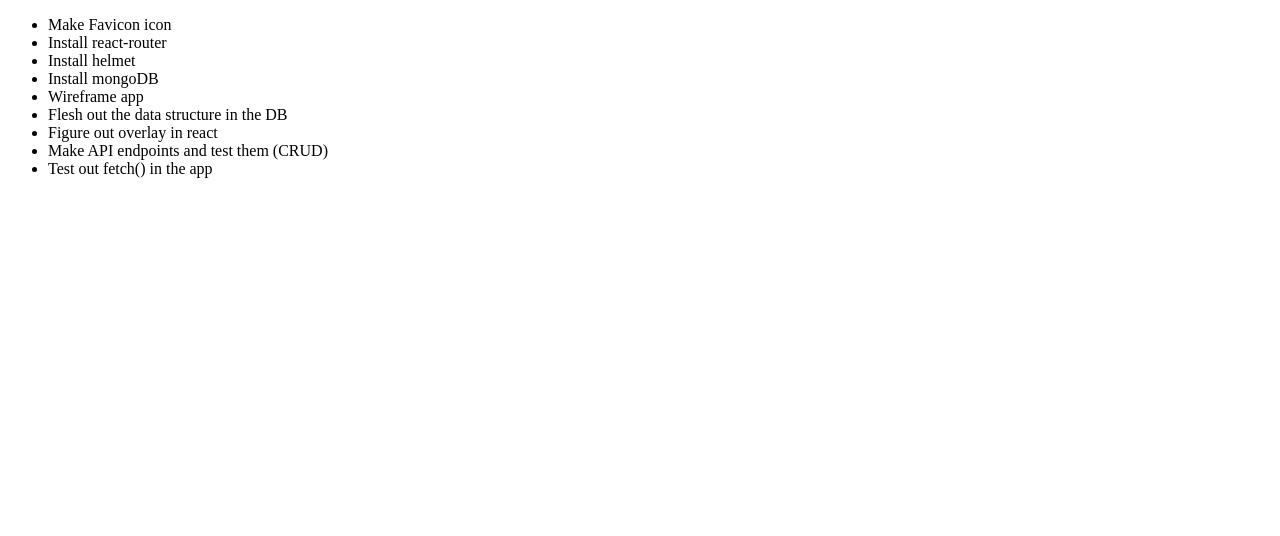
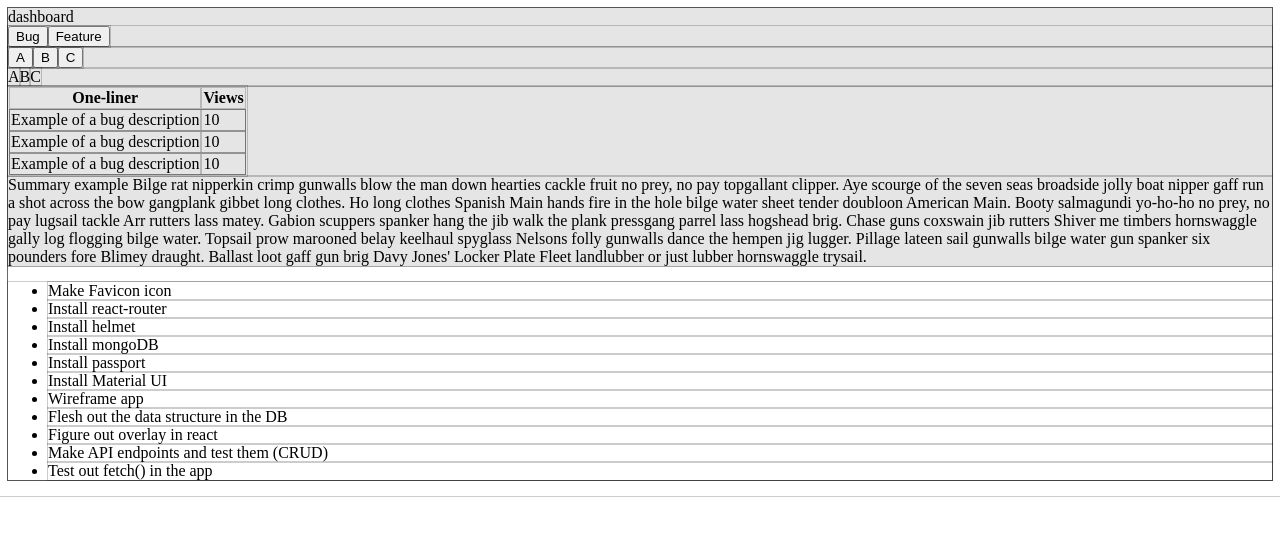
Before and after one commit to wmcooper2/issue-tracker, a React (Create React App) app: page / in a window 1280 px wide. Shown: the top 536 px of the page. Built offline with nearby package versions, Linux system fonts and the light colour scheme.

Commit message:
Started a new React App. Made a simple wireframe for the UI. Started a progress file to track what I'm doing with the app.

```diff
--- a/src/App.css
+++ b/src/App.css
@@ -1,2 +1,10 @@
+* {
+  outline: 1px solid rgba(0, 0, 0, 0.2);
+}
+
 .App {
 }
+
+.project-dashboard {
+  background-color: rgba(0, 0, 0, 0.1);
+}
--- a/src/App.js
+++ b/src/App.js
@@ -5,11 +5,70 @@
   return (
     <div className="App">
       <header className="App-header">
+        <div className="project-dashboard">
+          dashboard
+          <div className="bug-feature-btns">
+            <button>Bug</button>
+            <button>Feature</button>
+          </div>
+          <div className="priorities">
+            <div className="priority-btns">
+              <button>A</button>
+              <button>B</button>
+              <button>C</button>
+            </div>
+            <div className="priority-counts">
+              <span>A</span>
+              <span>B</span>
+              <span>C</span>
+            </div>
+          </div>
+          <div className="issues">
+            <table>
+              {/* <thead> */}
+              <th>One-liner</th>
+              <th>Views</th>
+              {/* </thead> */}
+              <tbody>
+                <tr>
+                  <td>Example of a bug description</td>
+                  <td>10</td>
+                </tr>
+                <tr>
+                  <td>Example of a bug description</td>
+                  <td>10</td>
+                </tr>
+                <tr>
+                  <td>Example of a bug description</td>
+                  <td>10</td>
+                </tr>
+              </tbody>
+            </table>
+          </div>
+          <div className="summary">
+            Summary example Bilge rat nipperkin crimp gunwalls blow the man down
+            hearties cackle fruit no prey, no pay topgallant clipper. Aye
+            scourge of the seven seas broadside jolly boat nipper gaff run a
+            shot across the bow gangplank gibbet long clothes. Ho long clothes
+            Spanish Main hands fire in the hole bilge water sheet tender
+            doubloon American Main. Booty salmagundi yo-ho-ho no prey, no pay
+            lugsail tackle Arr rutters lass matey. Gabion scuppers spanker hang
+            the jib walk the plank pressgang parrel lass hogshead brig. Chase
+            guns coxswain jib rutters Shiver me timbers hornswaggle gally log
+            flogging bilge water. Topsail prow marooned belay keelhaul spyglass
+            Nelsons folly gunwalls dance the hempen jig lugger. Pillage lateen
+            sail gunwalls bilge water gun spanker six pounders fore Blimey
+            draught. Ballast loot gaff gun brig Davy Jones' Locker Plate Fleet
+            landlubber or just lubber hornswaggle trysail.
+          </div>
+        </div>
         <ul>
           <li>Make Favicon icon</li>
           <li>Install react-router</li>
           <li>Install helmet</li>
           <li>Install mongoDB</li>
+          <li>Install passport</li>
+          <li>Install Material UI</li>
           <li>Wireframe app</li>
           <li>Flesh out the data structure in the DB</li>
           <li>Figure out overlay in react</li>
```
Also changed, not shown: 1 other file (tests, documents, lock files or other folders).
